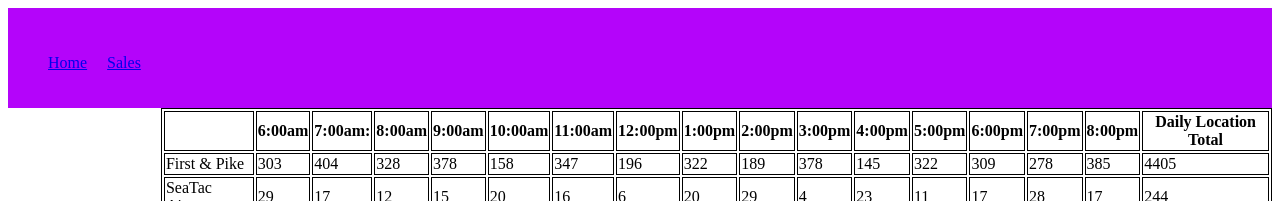
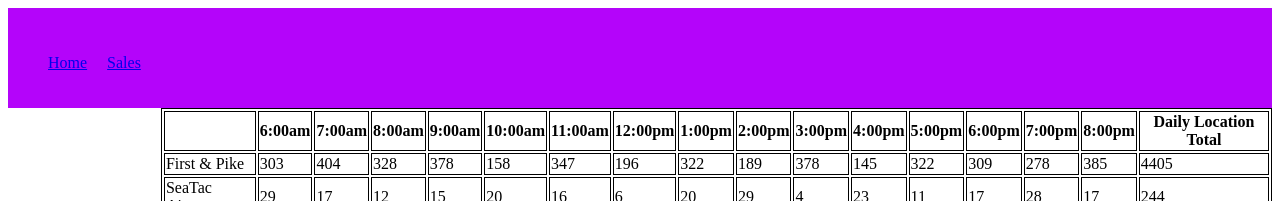
Before and after one commit to perezm27/cookie-stand, a plain HTML site: page sales.html in a window 1280 px wide. Shown: the top 201 px of the page. Drawn offline with Linux system fonts and the light colour scheme.

Commit message:
got rid of some dead code

```diff
--- a/app.js
+++ b/app.js
@@ -8,7 +8,7 @@ random number generator source : https://developer.mozilla.org/en-US/docs/Web/Ja
 Collaborative Acknowledgement: Jack Kinne, Matt Stuhring, & Jackie
 */
 
-var hoursOfOperationArr= ['6:00am ', '7:00am: ','8:00am ','9:00am ', '10:00am ','11:00am ','12:00pm ', '1:00pm ','2:00pm ','3:00pm ', '4:00pm ','5:00pm ','6:00pm ', '7:00pm ','8:00pm ', 'Daily Location Total'];
+var hoursOfOperationArr= ['6:00am ', '7:00am ','8:00am ','9:00am ', '10:00am ','11:00am ','12:00pm ', '1:00pm ','2:00pm ','3:00pm ', '4:00pm ','5:00pm ','6:00pm ', '7:00pm ','8:00pm ', 'Daily Location Total'];
 
 // Holds all of our Stores' data
 var allStoresArr = [];
@@ -52,6 +52,7 @@ StoreLocation.prototype.addsElToArr = function(){
   for (var i = 1; i < hoursOfOperationArr.length; i++ ){
 
     this.numOfCookiesPurchasedArr.push(this.numOfCookiesPurchased());
+
     total += this.numOfCookiesPurchased();
 
   }
@@ -86,8 +87,8 @@ StoreLocation.prototype.addsElToDom = function(){
 StoreLocation.prototype.tableHeaderEl = function(){
   var trEl = document.createElement('tr');
   var thEl = document.createElement('th');
-  // thEl.textContent = hoursOfOperationArr;
   trEl.appendChild(thEl);
+
   for (var i = 0; i < hoursOfOperationArr.length; i++){
     thEl = document.createElement('th');
     thEl.textContent = hoursOfOperationArr[i];
@@ -105,7 +106,6 @@ StoreLocation.prototype.tableFooterEl = function(){
   trEl.appendChild(tdEl);
   for (var i = 0; i < 16; i++){
     tdEl = document.createElement('th');
-    // tdEl.textContent = totalCookiesPerHour
     trEl.appendChild(tdEl);
   }
   var storeContainer = document.getElementById('store-container');
```
Also changed, not shown: index.html (+0 -3 lines).
